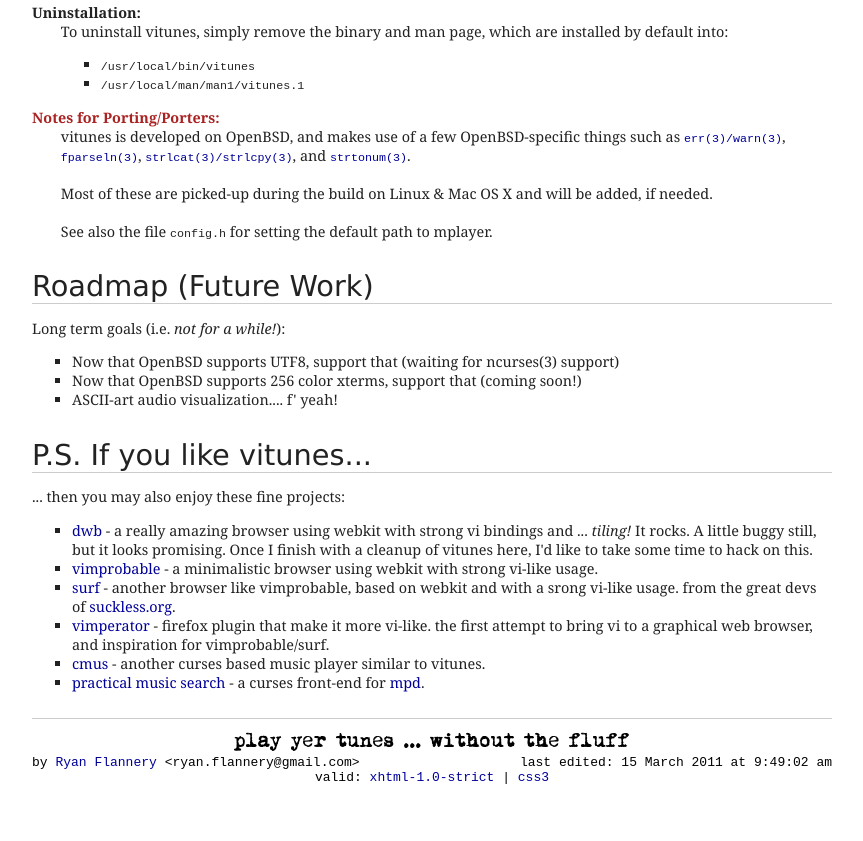
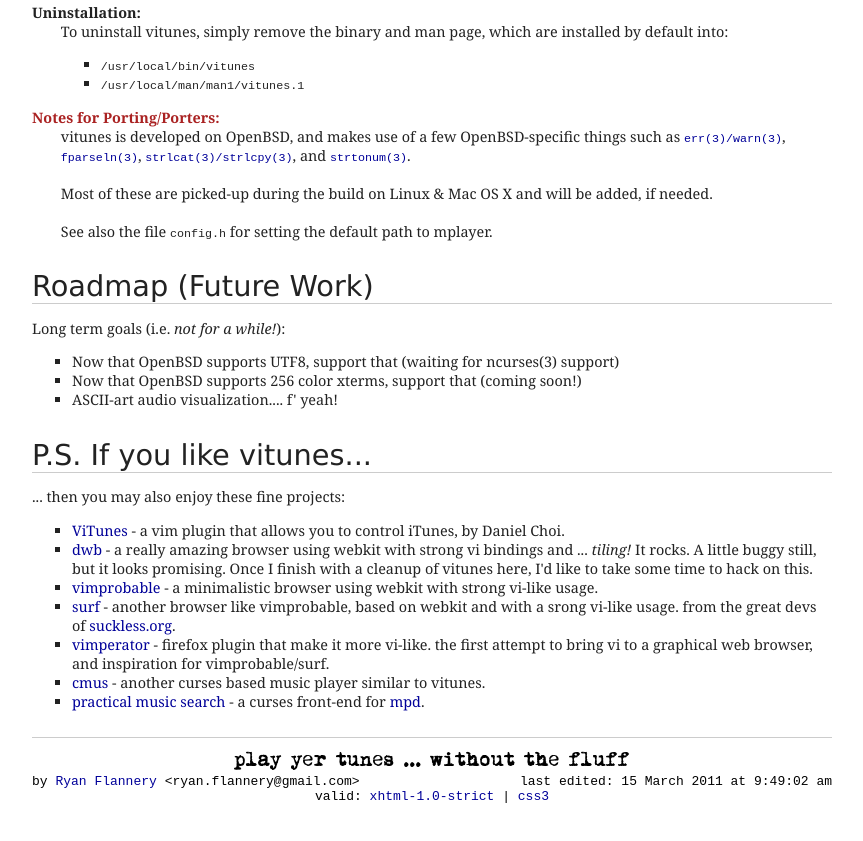
Before and after one commit to ryanflannery/vitunes.org, a plain HTML site: page index.html in a window 1280 px wide. Shown: the part 3440-4281 px from the top of the page, without its empty margins (208-1071 px from the left). Drawn offline with nearby package versions, Linux system fonts and the light colour scheme.

Commit message:
Adding link to Daniel Choi's ViTunes

```diff
--- a/index.html
+++ b/index.html
@@ -1055,6 +1055,9 @@
    ... then you may also enjoy these fine projects:
 </p>
 <ul>
+   <li><a href="http://danielchoi.com/software/vitunes.html">ViTunes</a> - a vim plugin that
+      allows you to control iTunes, by Daniel Choi.
+   </li>
    <li><a href="https://bitbucket.org/portix/dwb">dwb</a> - a really amazing browser using webkit
       with strong vi bindings and ... <i>tiling!</i>  It rocks.  A little buggy still, but it
       looks promising.  Once I finish with a cleanup of vitunes here, I'd like to take some time to
```
